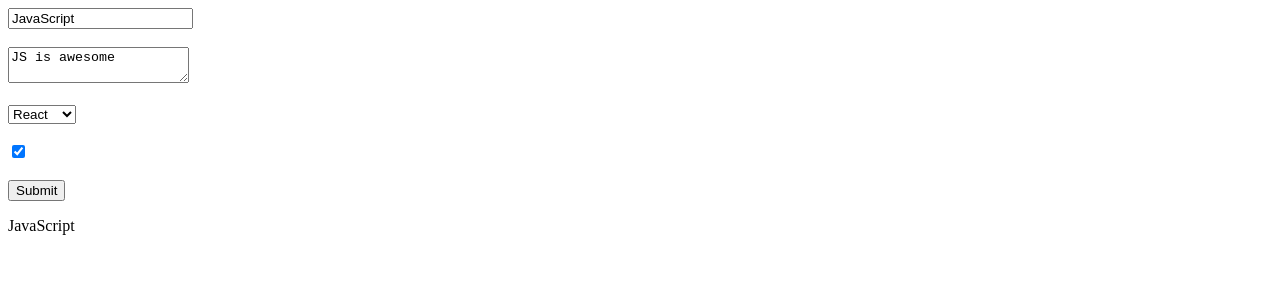
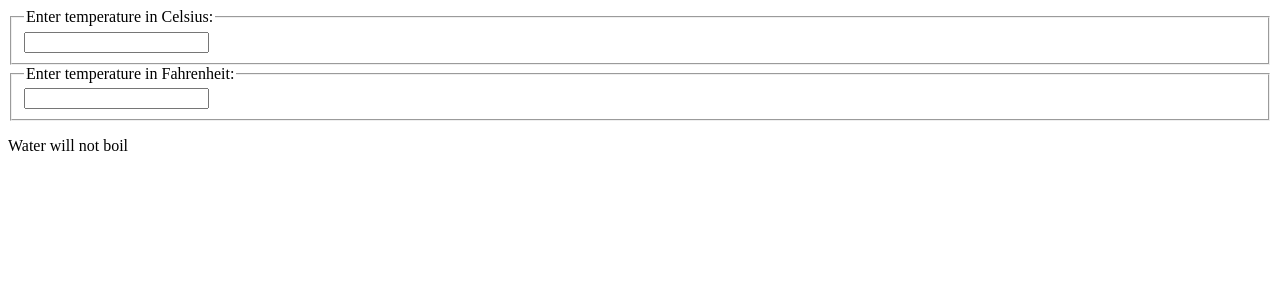
Before and after one commit to AdnanMahmud1/reactTr_update, a React (Create React App) app: page / in a window 1280 px wide. Shown: the top 300 px of the page. Built offline with nearby package versions, Linux system fonts and the light colour scheme.

Commit message:
Lifting state up

```diff
--- a/src/App.js
+++ b/src/App.js
@@ -1,9 +1,9 @@
-import Form from './components/Form';
+import Calculator from './components/Calculator';
 
 function App() {
     return (
         <div>
-            <Form />
+            <Calculator />
         </div>
     );
 }
--- /dev/null
+++ b/src/components/BoilingVerdict.js
@@ -0,0 +1,6 @@
+export default function BoilingVerdict({ celsius = 0 }) {
+    if (celsius >= 100) {
+        return <p>Water will boil</p>;
+    }
+    return <p>Water will not boil</p>;
+}
--- /dev/null
+++ b/src/components/Calculator.js
@@ -0,0 +1,37 @@
+/* eslint-disable react/prefer-stateless-function */
+import React from 'react';
+import { Convert, toCelsius, toFarenheit } from '../lib/converter';
+import BoilingVerdict from './BoilingVerdict';
+import TemparatureInput from './TemparatureInput';
+
+export default class Calculator extends React.Component {
+    state = { temparature: '', scale: 'c' };
+
+    handleChange = (e, scale) => {
+        this.setState({
+            temparature: e.target.value,
+            scale,
+        });
+    };
+
+    render() {
+        const { temparature, scale } = this.state;
+        const celsius = scale === 'f' ? Convert(temparature, toCelsius) : temparature;
+        const ferenheit = scale === 'c' ? Convert(temparature, toFarenheit) : temparature;
+        return (
+            <div>
+                <TemparatureInput
+                    scale="c"
+                    temparature={celsius}
+                    onTemparatureChange={this.handleChange}
+                />
+                <TemparatureInput
+                    scale="f"
+                    temparature={ferenheit}
+                    onTemparatureChange={this.handleChange}
+                />
+                <BoilingVerdict celsius={parseFloat(celsius)} />
+            </div>
+        );
+    }
+}
--- /dev/null
+++ b/src/components/TemparatureInput.js
@@ -0,0 +1,21 @@
+/* eslint-disable react/destructuring-assignment */
+/* eslint-disable prefer-destructuring */
+import React from 'react';
+
+const scaleNames = {
+    c: 'Celsius',
+    f: 'Fahrenheit',
+};
+
+export default function TemparatureInput({ temparature, scale, onTemparatureChange }) {
+    return (
+        <fieldset>
+            <legend>Enter temperature in {scaleNames[scale]}:</legend>
+            <input
+                type="text"
+                value={temparature}
+                onChange={(e) => onTemparatureChange(e, scale)}
+            />
+        </fieldset>
+    );
+}
--- /dev/null
+++ b/src/lib/converter.js
@@ -0,0 +1,20 @@
+export function toCelsius(farenheit) {
+    console.log(farenheit);
+    return ((farenheit - 32) * 5) / 9;
+}
+
+export function toFarenheit(celsius) {
+    console.log(celsius);
+    return (celsius * 9) / 5 + 32;
+}
+
+export function Convert(temparature, convertTo) {
+    const input = parseFloat(temparature);
+    if (Number.isNaN(input)) {
+        return '';
+    }
+    const output = convertTo(input);
+    const rounded = Math.round(output * 1000) / 1000;
+
+    return rounded.toString();
+}
```
Also changed, not shown: 5 other files (tests, documents, lock files or other folders).
